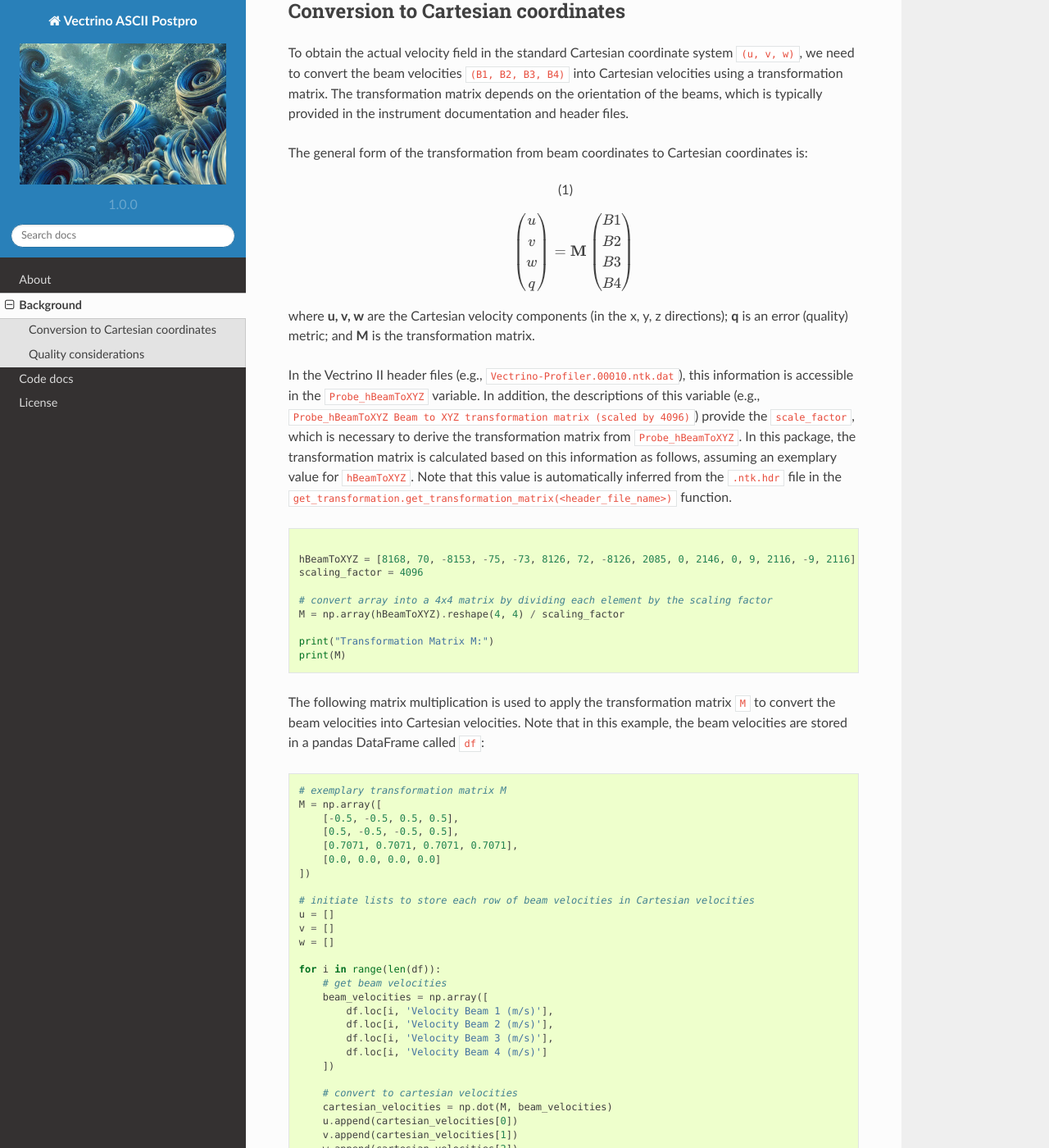
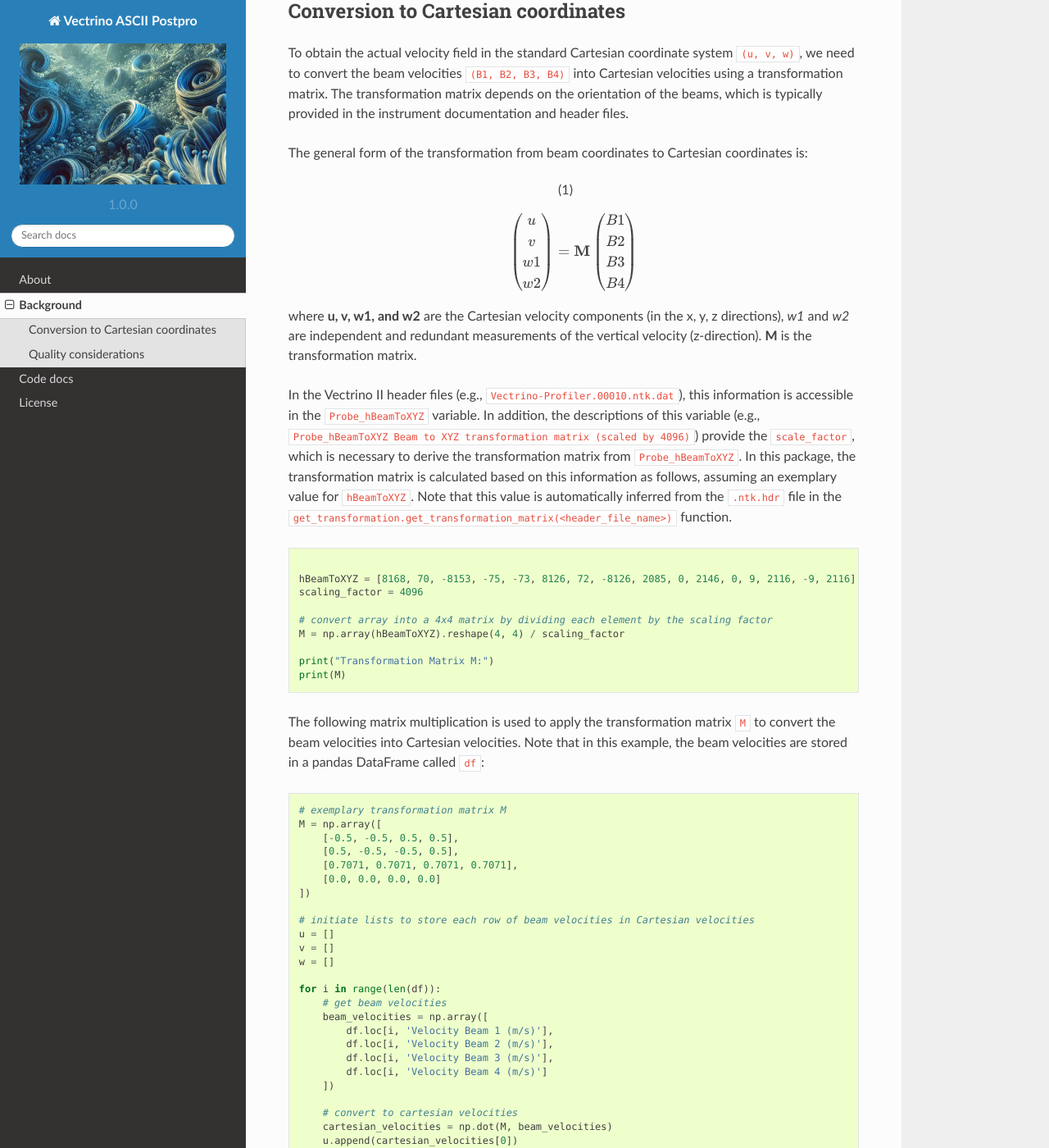
Before and after one commit to sschwindt/vectrino-postpro, a Sphinx documentation site: the page built from docs/vectrino.md, in a window 1280 px wide and 1400 px high, scrolled down 357 px. Shown: the whole window at 82% size. Built offline with Sphinx 7.4.7 and the Read the Docs theme 2.0.0, drawn with Linux system fonts in a browser that asks for light colours; some of the changed text lies outside the part shown.

Commit message:
added docs differentiation between w1 and w2

````diff
--- a/docs/vectrino.md
+++ b/docs/vectrino.md
@@ -13,8 +13,8 @@ The general form of the transformation from beam coordinates to Cartesian coordi
 \begin{pmatrix}
 u \\
 v \\
-w \\
-q
+w1 \\
+w2
 \end{pmatrix}
 &=
 \mathbf{M}
@@ -27,7 +27,7 @@ B4
 \end{align}
 
 
-where **u, v, w** are the Cartesian velocity components (in the x, y, z directions); **q** is an error (quality) metric; and **M** is the transformation matrix.
+where **u, v, w1, and w2** are the Cartesian velocity components (in the x, y, z directions), *w1* and *w2* are independent and redundant measurements of the vertical velocity (z-direction). **M** is the transformation matrix.
 
 In the Vectrino II header files (e.g., `Vectrino-Profiler.00010.ntk.dat`), this information is accessible in the `Probe_hBeamToXYZ` variable. In addition, the descriptions of this variable (e.g., `Probe_hBeamToXYZ Beam to XYZ transformation matrix (scaled by 4096)`) provide the `scale_factor`, which is necessary to derive the transformation matrix from `Probe_hBeamToXYZ`. In this package, the transformation matrix is calculated based on this information as follows, assuming an exemplary value for `hBeamToXYZ`. Note that this value is automatically inferred from the `.ntk.hdr` file in the `get_transformation.get_transformation_matrix(<header_file_name>)` function.
 
@@ -73,7 +73,8 @@ for i in range(len(df)):
     cartesian_velocities = np.dot(M, beam_velocities)
     u.append(cartesian_velocities[0])
     v.append(cartesian_velocities[1])
-    w.append(cartesian_velocities[2])
+    w1.append(cartesian_velocities[2])
+    w2.append(cartesian_velocities[3])
 
 ```
 
````
